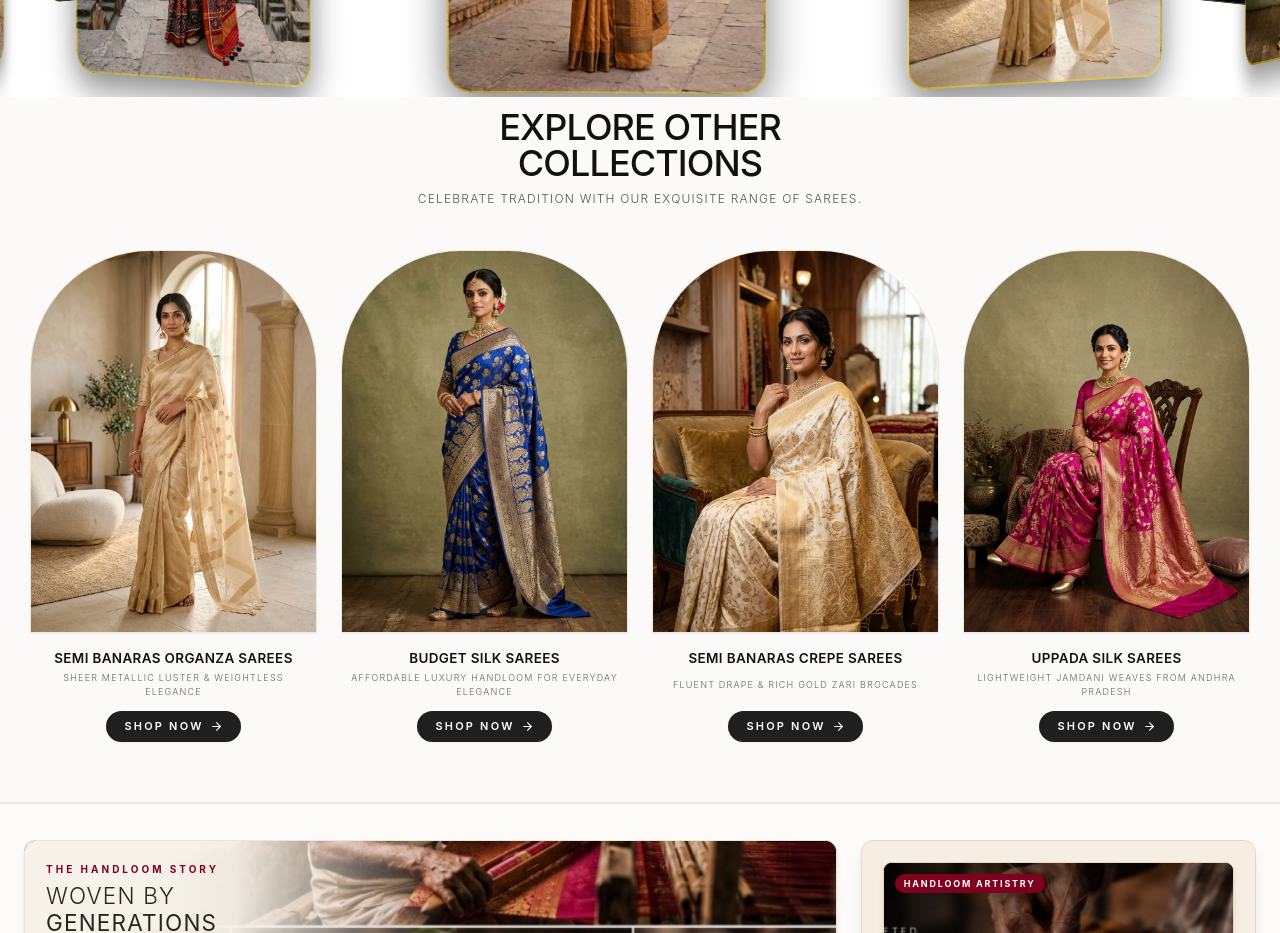
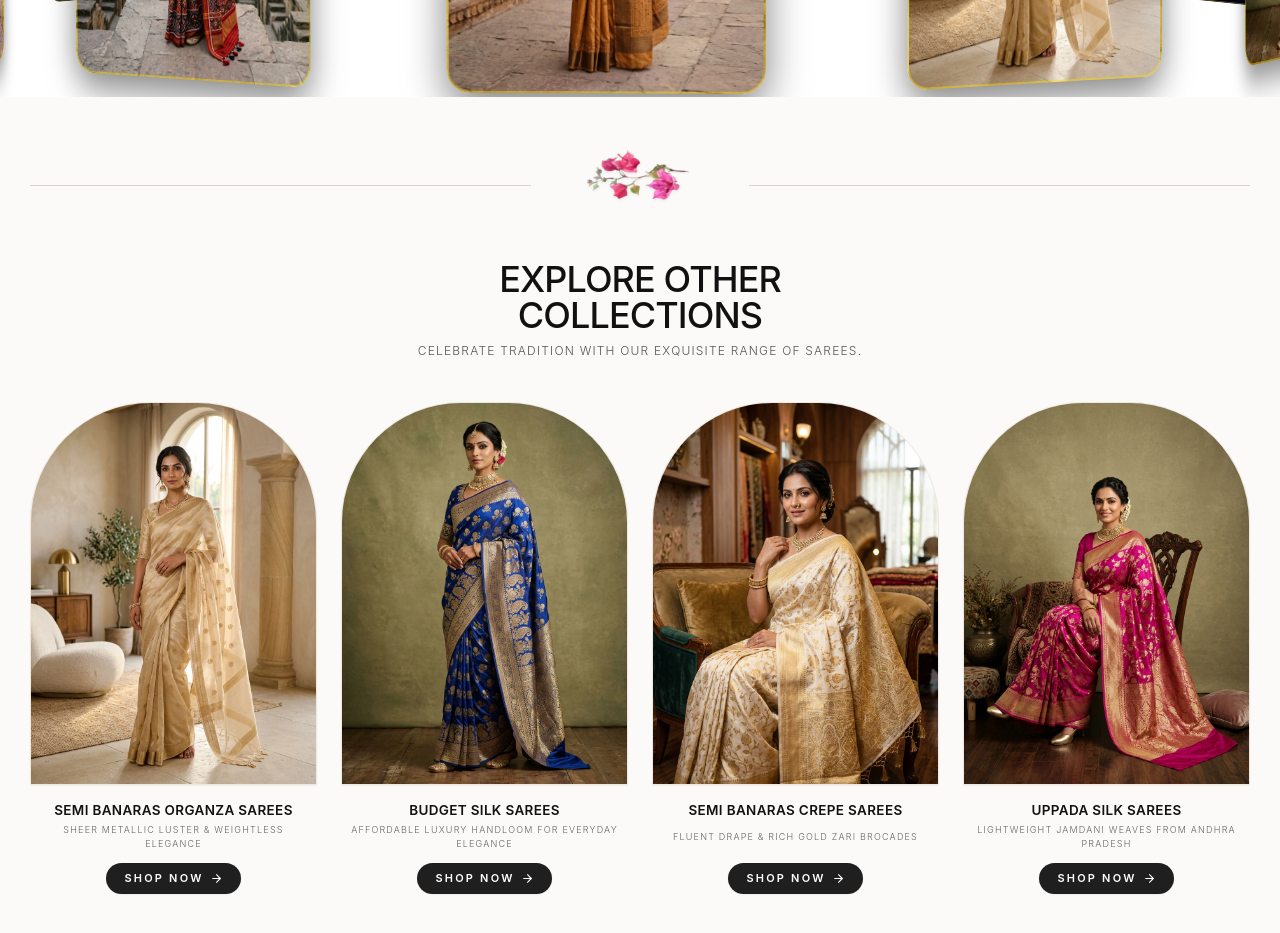
Before and after one commit to janagamsathwikpatel-art/chandrika-bridal-site, a Next.js app: page / in a window 1280 px wide. Shown: the part 1960-2893 px from the top of the page. Built offline with nearby package versions, Linux system fonts and the light colour scheme.

Commit message:
feat: add Ultra-HD pink bougainvillea floral divider directly above Explore Other Collections section

```diff
--- a/src/components/SareeCollection.tsx
+++ b/src/components/SareeCollection.tsx
@@ -66,6 +66,27 @@ export default function SareeCollection({
     <section id="sarees" className="w-full bg-[#fbfaf8] pt-2 md:pt-4 pb-14 md:pb-20 px-4 md:px-10 relative scroll-mt-20 border-b border-[#ece9e2]">
       <div className="max-w-[1440px] mx-auto relative">
 
+        {/* ── Pink Bougainvillea Floral Divider (Ultra-HD) ── */}
+        <div className="w-full flex items-center justify-center my-6 md:my-8 select-none">
+          {/* Left Hairline Rule */}
+          <div className="flex-1 h-px bg-[#d8d3c7]" />
+
+          {/* Centered Ultra-HD Bougainvillea Flower Motif */}
+          <div className="px-6 sm:px-8 relative flex items-center justify-center shrink-0">
+            <Image
+              src="/images/bougainvillea-flower-hd.png"
+              alt="Pink Bougainvillea Floral Motif"
+              width={180}
+              height={110}
+              className="w-[120px] sm:w-[150px] md:w-[170px] h-auto object-contain filter drop-shadow-sm transition-transform duration-300 hover:scale-105"
+              priority
+            />
+          </div>
+
+          {/* Right Hairline Rule */}
+          <div className="flex-1 h-px bg-[#d8d3c7]" />
+        </div>
+
         {/* ── Section Header ── */}
         <div className="mb-10 md:mb-14 text-center max-w-2xl mx-auto">
           <h2 className="text-3xl md:text-4xl lg:text-5xl font-serif text-[#111111] tracking-tight leading-tight mb-3">
```
Also changed, not shown: public/images/bougainvillea-divider-uploaded.png (added).
